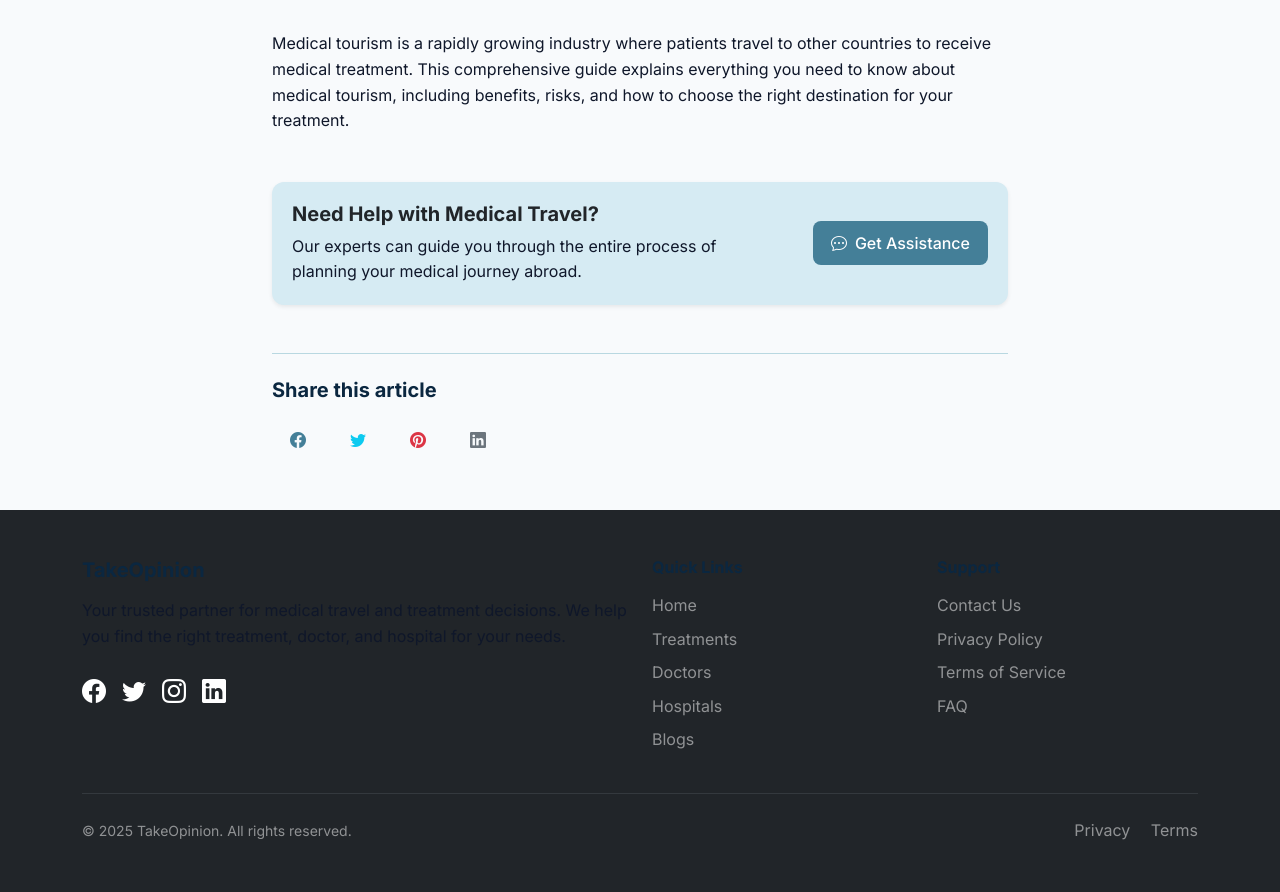
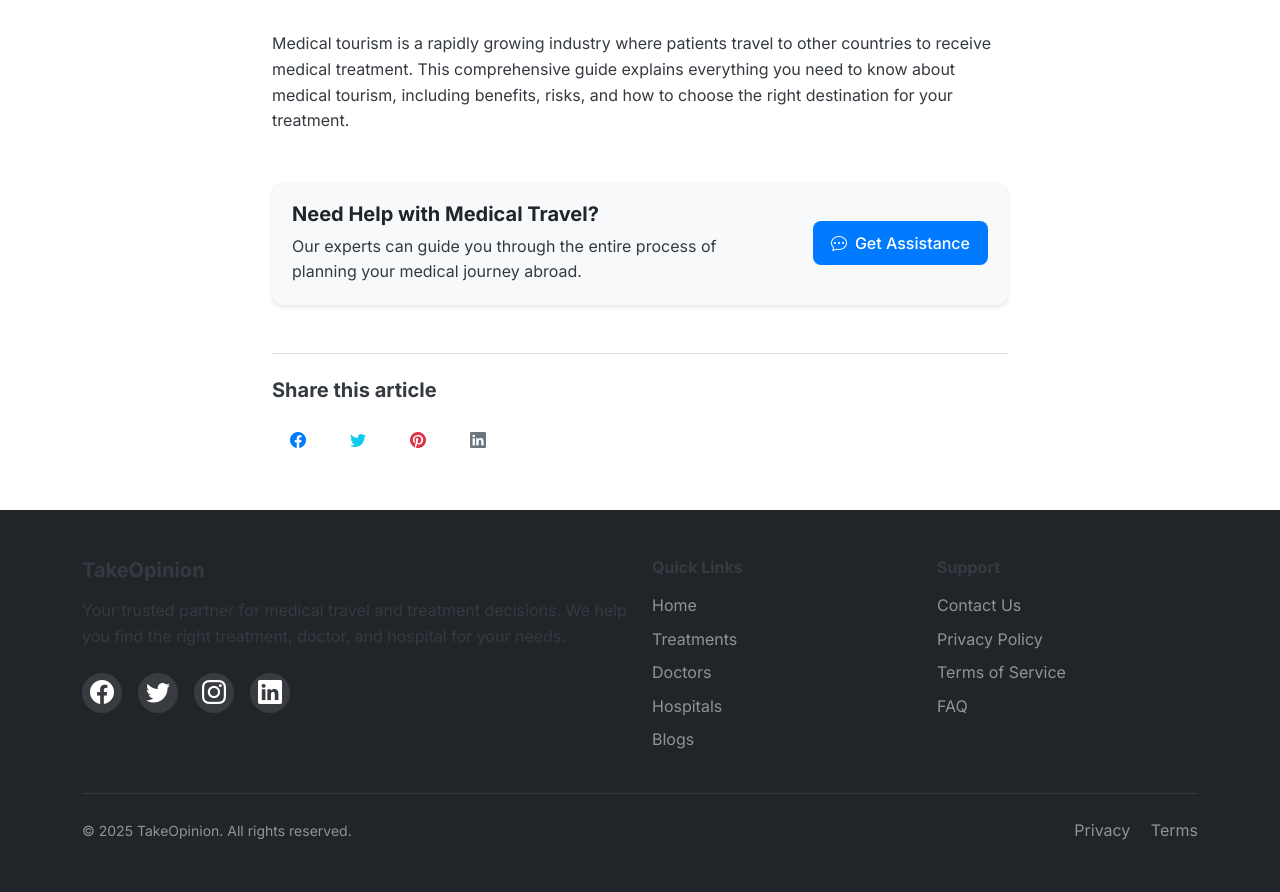
Before and after one commit to Tusharsinghoffical/TakeOpinionclient, a Django app: a page that uses templates/base.html in a window 1280 px wide. Shown: the part 715-1607 px from the top of the page. Run offline with Django 5.2, Linux system fonts and the light colour scheme; a user stored in the database is signed in; data comes from the database, SQL or seed files in the repository; both versions use the stored data as it was after the commit.

Commit message:
Updated website with medical-themed color scheme and fixed footer styling

```diff
--- a/static/css/main.css
+++ b/static/css/main.css
@@ -1,31 +1,31 @@
 :root {
-  /* Updated color palette based on user preference */
-  --brand: #447F98; /* Turquoise */
-  --brand-dark: #629BB6; /* Slate Blue */
-  --brand-ink: #0b2740;
-  --muted: #64748b;
-  --light: #f8fafc;
-  --dark: #0f172a;
-  --success: #10b981;
-  --warning: #f59e0b;
-  --danger: #ef4444;
-  --gray-100: #DADEE1; /* Platinum */
-  --gray-200: #B9D8E1; /* Glacier */
-  --gray-300: #D6EBF3; /* Ice Blue */
+  /* Medical-themed color palette */
+  --medical-red: #dc3545; /* Medical red for alerts and important elements */
+  --medical-red-dark: #bd2130; /* Darker red for hover states */
+  --medical-green: #28a745; /* Medical green for success and positive elements */
+  --medical-green-dark: #1e7e34; /* Darker green for hover states */
+  --medical-blue: #007bff; /* Medical blue for primary actions */
+  --medical-blue-dark: #0069d9; /* Darker blue for hover states */
+  --medical-blue-light: #cce5ff; /* Light blue for backgrounds */
+  --white: #ffffff; /* White for backgrounds and text */
+  --light-gray: #f8f9fa; /* Light gray for subtle backgrounds */
+  --dark-gray: #343a40; /* Dark gray for text */
+  --border-color: #dee2e6; /* Border color */
+  --shadow-color: rgba(0, 0, 0, 0.1);
 }
 
 /* Base styles */
 body {
   font-family: 'Inter', system-ui, -apple-system, sans-serif;
-  color: var(--dark);
-  background-color: var(--light);
+  color: var(--dark-gray);
+  background-color: var(--white);
   line-height: 1.6;
 }
 
 /* Typography */
 h1, h2, h3, h4, h5, h6 {
   font-weight: 700;
-  color: var(--brand-ink);
+  color: var(--dark-gray);
   margin-bottom: 0.5rem;
 }
 
@@ -38,17 +38,17 @@ h6 { font-size: 1rem; }
 
 p {
   margin-bottom: 1rem;
-  color: var(--dark);
+  color: var(--dark-gray);
 }
 
 /* Links */
 a {
-  color: var(--brand);
+  color: var(--medical-blue);
   text-decoration: none;
 }
 
 a:hover {
-  color: var(--brand-dark);
+  color: var(--medical-blue-dark);
   text-decoration: underline;
 }
 
@@ -57,17 +57,17 @@ a:hover {
   border-radius: 0.75rem;
   border: none;
   transition: all 0.3s ease;
-  box-shadow: 0 0.125rem 0.25rem rgba(0, 0, 0, 0.075);
+  box-shadow: 0 0.125rem 0.25rem var(--shadow-color);
 }
 
 .card-hover:hover {
   transform: translateY(-5px);
-  box-shadow: 0 10px 25px rgba(0, 0, 0, 0.1) !important;
+  box-shadow: 0 10px 25px var(--shadow-color) !important;
 }
 
 .card-header {
-  background-color: white;
-  border-bottom: 1px solid var(--gray-200);
+  background-color: var(--white);
+  border-bottom: 1px solid var(--border-color);
   font-weight: 600;
   padding: 1rem 1.25rem;
   border-radius: 0.75rem 0.75rem 0 0 !important;
@@ -87,26 +87,46 @@ a:hover {
 }
 
 .btn-primary {
-  background-color: var(--brand);
-  border-color: var(--brand);
+  background-color: var(--medical-blue);
+  border-color: var(--medical-blue);
 }
 
 .btn-primary:hover {
-  background-color: var(--brand-dark);
-  border-color: var(--brand-dark);
+  background-color: var(--medical-blue-dark);
+  border-color: var(--medical-blue-dark);
   transform: translateY(-2px);
-  box-shadow: 0 4px 6px rgba(0, 0, 0, 0.1);
+  box-shadow: 0 4px 6px var(--shadow-color);
 }
 
 .btn-outline-primary {
-  color: var(--brand);
-  border-color: var(--brand);
+  color: var(--medical-blue);
+  border-color: var(--medical-blue);
 }
 
 .btn-outline-primary:hover {
-  background-color: var(--brand);
-  border-color: var(--brand);
-  color: white;
+  background-color: var(--medical-blue);
+  border-color: var(--medical-blue);
+  color: var(--white);
+}
+
+.btn-success {
+  background-color: var(--medical-green);
+  border-color: var(--medical-green);
+}
+
+.btn-success:hover {
+  background-color: var(--medical-green-dark);
+  border-color: var(--medical-green-dark);
+}
+
+.btn-danger {
+  background-color: var(--medical-red);
+  border-color: var(--medical-red);
+}
+
+.btn-danger:hover {
+  background-color: var(--medical-red-dark);
+  border-color: var(--medical-red-dark);
 }
 
 .btn-lg {
@@ -298,34 +333,43 @@ footer {
   height: 40px;
   border-radius: 50%;
   background-color: rgba(255, 255, 255, 0.1);
-  color: white;
+  color: var(--white);
   transition: all 0.3s ease;
 }
 
 .social-icon:hover {
-  background-color: var(--brand);
+  background-color: var(--medical-blue);
   transform: translateY(-3px);
+}
+
+.footer ul li a {
+  transition: all 0.2s ease;
+}
+
+.footer ul li a:hover {
+  color: var(--medical-blue);
+  padding-left: 5px;
 }
 
 /* Utility classes */
 .bg-light {
-  background-color: var(--gray-300) !important;
+  background-color: var(--light-gray) !important;
 }
 
 .text-muted {
-  color: var(--muted) !important;
+  color: #6c757d !important;
 }
 
 .border-top {
-  border-top: 1px solid var(--gray-200) !important;
+  border-top: 1px solid var(--border-color) !important;
 }
 
 .shadow-sm {
-  box-shadow: 0 0.125rem 0.25rem rgba(0, 0, 0, 0.075) !important;
+  box-shadow: 0 0.125rem 0.25rem var(--shadow-color) !important;
 }
 
 .shadow {
-  box-shadow: 0 0.5rem 1rem rgba(0, 0, 0, 0.15) !important;
+  box-shadow: 0 0.5rem 1rem var(--shadow-color) !important;
 }
 
 /* Hero section */
--- a/templates/base.html
+++ b/templates/base.html
@@ -152,16 +152,16 @@
             <h5 class="fw-bold mb-3">TakeOpinion</h5>
             <p class="mb-4">Your trusted partner for medical travel and treatment decisions. We help you find the right treatment, doctor, and hospital for your needs.</p>
             <div class="d-flex gap-3">
-              <a href="#" class="text-decoration-none text-white">
+              <a href="#" class="social-icon">
                 <i class="bi bi-facebook fs-4"></i>
               </a>
-              <a href="#" class="text-decoration-none text-white">
+              <a href="#" class="social-icon">
                 <i class="bi bi-twitter fs-4"></i>
               </a>
-              <a href="#" class="text-decoration-none text-white">
+              <a href="#" class="social-icon">
                 <i class="bi bi-instagram fs-4"></i>
               </a>
-              <a href="#" class="text-decoration-none text-white">
+              <a href="#" class="social-icon">
                 <i class="bi bi-linkedin fs-4"></i>
               </a>
             </div>
```
Also changed, not shown: other parts of static/css/main.css (+66 -49 lines), db.sqlite3.
